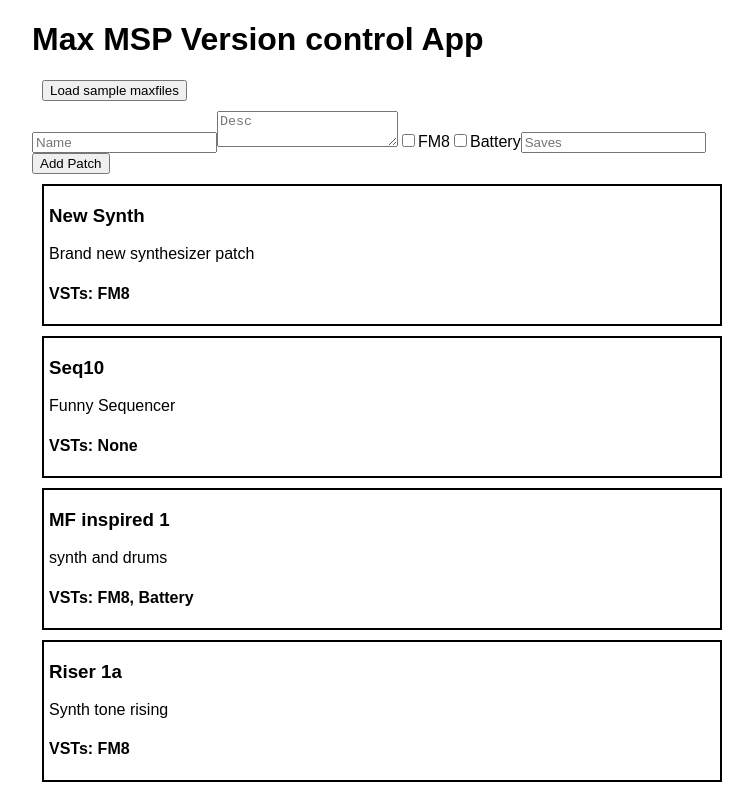
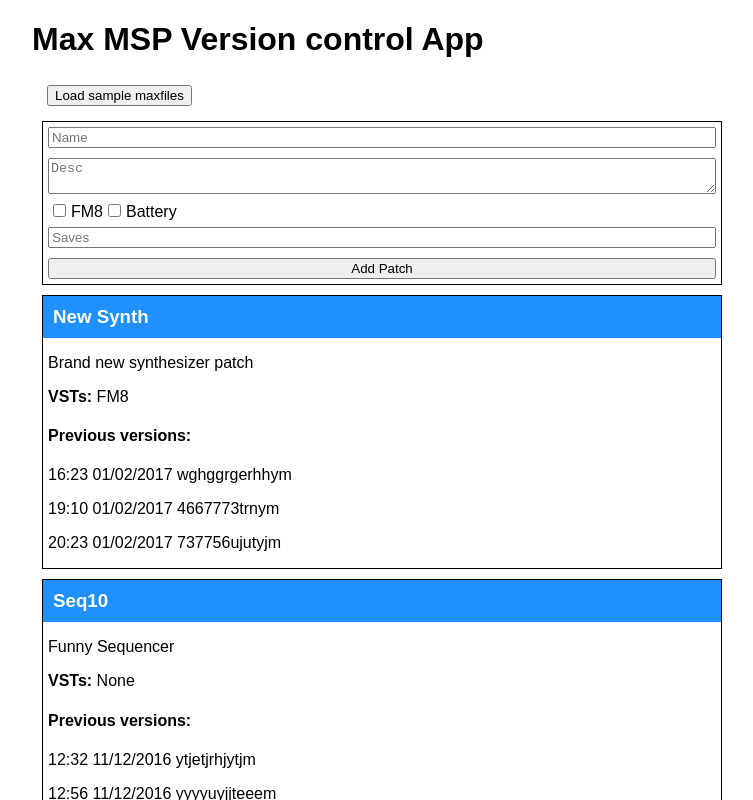
Before and after one commit to DavidThorpe71/maxmspreacttester, a React (Create React App) app in the folder max-app/: page / in a window 1280 px wide. Both pictures are taken after a click on the button "Load sample maxfiles". Shown: the top 800 px of the page, without its empty margins (258-1011 px from the left). Built offline with nearby package versions, Linux system fonts and the light colour scheme.

Commit message:
Added some more basic styles

```diff
--- a/max-app/package.json
+++ b/max-app/package.json
@@ -3,6 +3,7 @@
   "version": "0.1.0",
   "private": true,
   "dependencies": {
+    "moment": "^2.21.0",
     "react": "^16.3.0-alpha.1",
     "react-dom": "^16.3.0-alpha.1",
     "react-router-dom": "^4.2.2",
--- a/max-app/src/App.css
+++ b/max-app/src/App.css
@@ -9,13 +9,34 @@
 }
 
 
-.maxfile {
-    border: 2px solid black;
+.maxfile,
+form {
+    border: 1px solid black;
     margin: 10px;
 }
 
 .file-name,
 .maxfile p,
-.plugins {
+.plugins,
+.savesTitle {
     margin-left: 5px;
 }
+
+.file-name {
+    margin: 0;
+    padding: 10px;
+    color: white;
+    background-color: dodgerblue;
+}
+
+form {
+    display: flex;
+    flex-direction: column;
+}
+
+form
+    input,
+    textarea,
+    button {
+        margin: 5px;
+    }
--- a/max-app/src/Components/AddPatchForm.js
+++ b/max-app/src/Components/AddPatchForm.js
@@ -1,4 +1,5 @@
 import React from 'react';
+import moment from 'moment';
 
 class AddPatchForm extends React.Component {
     nameRef = React.createRef();
@@ -9,8 +10,9 @@ class AddPatchForm extends React.Component {
 
     createPatch = (e) => {
         e.preventDefault();
+
         const patch = {
-            created: Date.now(),
+            created: moment().format('MMMM Do YYYY, HH:mm:ss'),
             name: this.nameRef.value.value,
             desc: this.descRef.value.value,
             plugins: {
@@ -19,7 +21,7 @@ class AddPatchForm extends React.Component {
             },
             saves: {
                 save1: {
-                    date: Date.now(),
+                    date: moment().format('MMMM Do YYYY, HH:mm:ss'),
                     text: this.savesRef.value.value
                 }
             }
@@ -33,10 +35,12 @@ class AddPatchForm extends React.Component {
             <form className="patch-edit" onSubmit={this.createPatch}>
                 <input name="name" ref={this.nameRef} type="text" placeholder="Name" />
                 <textarea name="desc" ref={this.descRef} placeholder="Desc"></textarea>
-                <input id="fm8tick" ref={this.fm8Ref} name="fm8" type="checkbox" />
-                <label for="fm8tick">FM8</label>
-                <input id="batterytick" ref={this.batteryRef} name="battery" type="checkbox" />
-                <label for="batterytick">Battery</label>
+                <div className="plugins">
+                    <input id="fm8tick" ref={this.fm8Ref} name="fm8" type="checkbox" />
+                    <label for="fm8tick">FM8</label>
+                    <input id="batterytick" ref={this.batteryRef} name="battery" type="checkbox" />
+                    <label for="batterytick">Battery</label>
+                </div>
                 <input name="saves" ref={this.savesRef} type="text" placeholder="Saves" />
                 <button type="submit">Add Patch</button>
             </form>
--- a/max-app/src/Components/Maxfile.js
+++ b/max-app/src/Components/Maxfile.js
@@ -1,4 +1,5 @@
 import React from 'react';
+import Saves from './Saves';
 
 class Maxfile extends React.Component {
     render () {
@@ -7,7 +8,14 @@ class Maxfile extends React.Component {
             <div className="maxfile">
                 <h3 className="file-name">{name}</h3>
                 <p>{desc}</p>
-                <h4 className="plugins">VSTs: {plugins.fm8 && plugins.battery ? 'FM8, Battery' :  plugins.fm8 ? 'FM8' : plugins.battery ? 'Battery' : 'None'}</h4>
+                <p className="plugins"><strong>VSTs:</strong> {plugins.fm8 && plugins.battery ? 'FM8, Battery' :  plugins.fm8 ? 'FM8' : plugins.battery ? 'Battery' : 'None'}</p>
+                <h4 className="savesTitle">Previous versions:</h4>
+                {Object.keys(saves).map(key => (
+                    <Saves
+                        key={key}
+                        details={saves[key]}
+                    />
+                ))}
             </div>
         )
     }
--- /dev/null
+++ b/max-app/src/Components/Saves.js
@@ -0,0 +1,14 @@
+import React from 'react';
+
+class Saves extends React.Component {
+    render() {
+        const { text, date } = this.props.details;
+        return (
+            <div className="saves">
+                <p>{date} <span>{text}</span></p>
+            </div>
+        )
+    }
+}
+
+export default Saves;
--- a/max-app/src/sample-data.js
+++ b/max-app/src/sample-data.js
@@ -9,15 +9,15 @@ const maxfiles = {
         created: "01/02/2017",
         saves: {
             save1: {
-                text: "wghgjtrhtrnym",
+                text: "wghggrgerhhym",
                 date: "16:23 01/02/2017"
             },
             save2: {
-                text: "wghgjtrhtrnym",
+                text: "4667773trnym",
                 date: "19:10 01/02/2017"
             },
             save3: {
-                text: "wghgjtrhtrnym",
+                text: "737756ujutyjm",
                 date: "20:23 01/02/2017"
             }
         }
@@ -32,15 +32,15 @@ const maxfiles = {
         created: "11/12/2016",
         saves: {
             save1: {
-                text: "wghgjtrhtrnym",
+                text: "ytjetjrhjytjm",
                 date: "12:32 11/12/2016"
             },
             save2: {
-                text: "wghgjtrhtrnym",
+                text: "yyyyuyjjteeem",
                 date: "12:56 11/12/2016"
             },
             save3: {
-                text: "wghgjtrhtrnym",
+                text: "jytjhgdhghsqwqym",
                 date: "13:34 11/12/2016"
             }
         }
```
Also changed, not shown: 1 other file (tests, documents, lock files or other folders).
